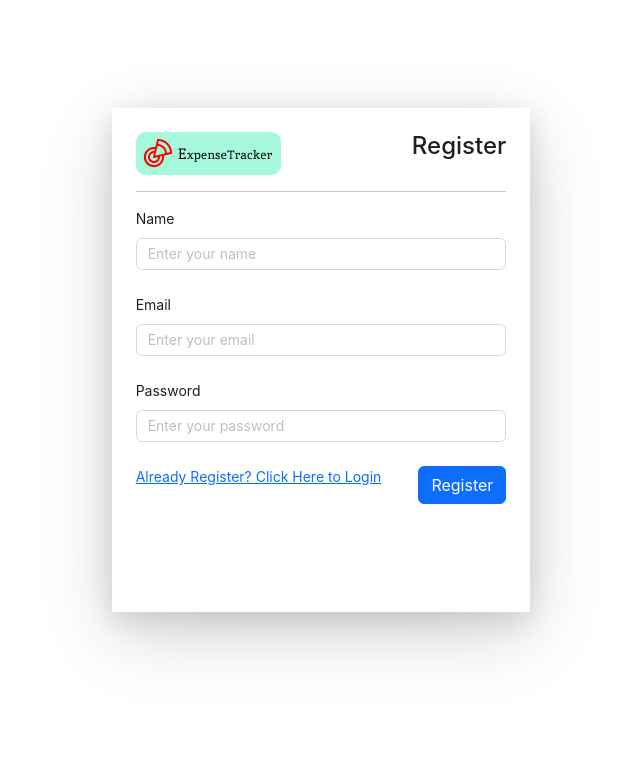
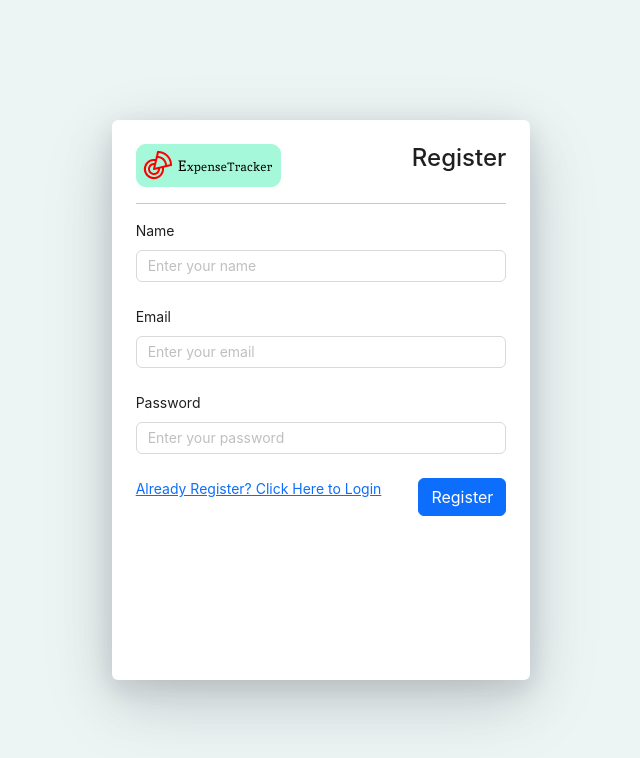
Before and after one commit to IamSanjayGawai/ExpenseTracker_MERN, a React (Vite) app in the folder client/: page /expense-tracker/user/register in a window 1280 px wide. Shown: the top 758 px of the page, without its empty margins (319-959 px from the left). Built offline with nearby package versions, Linux system fonts and the light colour scheme.

Commit message:
Fixed and change home route as /

```diff
--- a/client/src/App.jsx
+++ b/client/src/App.jsx
@@ -12,7 +12,7 @@ function App() {
   return (
     <>
     <Routes>
-      <Route path='/expense-tracker' element={ <ProtectedRoutes> <Homepage /> </ProtectedRoutes> } />
+      <Route path='/' element={ <ProtectedRoutes> <Homepage /> </ProtectedRoutes> } />
       <Route path='/expense-tracker/user/register' element={<Register />} />
       <Route path='/expense-tracker/user/login' element={<Login />} />
     </Routes>
--- a/client/src/components/layout/Header.jsx
+++ b/client/src/components/layout/Header.jsx
@@ -54,7 +54,7 @@ const Header = () => {
     <>
       <nav className="navbar navbar-expand-lg navbar-light bg-light bx-sd2">
         <div className="container-fluid">
-          <Link className="navbar-brand text-white" to="/expense-tracker"><img src={Logo}/></Link>
+          <Link className="navbar-brand text-white" to="/"><img src={Logo}/></Link>
           <button className="navbar-toggler" type="button" data-bs-toggle="collapse" data-bs-target="#navbarScroll" aria-controls="navbarScroll" aria-expanded="false" aria-label="Toggle navigation">
             <span className="navbar-toggler-icon"></span>
           </button>
--- a/client/src/index.css
+++ b/client/src/index.css
@@ -14,7 +14,8 @@
   display: flex;
   align-items: center;
   justify-content: center;
-  height: 90vh;
+  height: 100vh;
+  background-color: #ecf4f4;
 }
 
 .bx-sd{
--- a/client/src/pages/Login.jsx
+++ b/client/src/pages/Login.jsx
@@ -18,7 +18,7 @@ const Login = () => {
       message.success('Login Successful');
 
       localStorage.setItem('user', JSON.stringify({ ...data.user, password: '' }));
-      navigate('/expense-tracker');
+      navigate('/');
     } catch (error) {
       // Message.error(error.response.data.message)
       setLoading(false);
@@ -31,7 +31,7 @@ const Login = () => {
 useEffect(() =>{
 
   if(localStorage.getItem('user')){
-      navigate('/expense-tracker')
+      navigate('/')
   }
 }, [navigate])
 
@@ -39,8 +39,8 @@ useEffect(() =>{
     <>
 
       <div className='register-page container-fluid d-flex justify-content-center'>
-        <div className='row  d-flex justify-content-center' style={{height:'70%', width:'100%'}}>
-        <Form layout='vertical' onFinish={submitHandler} className='col-12 col-sm-8 col-md-6 col-lg-4 p-4 bx-sd2' >
+        <div className='row  d-flex justify-content-center ' style={{height:'70%', width:'100%'}}>
+        <Form layout='vertical' onFinish={submitHandler} className='col-12 col-sm-8 col-md-6 col-lg-4 p-4 bx-sd2 bg-white rounded' >
 
           <div className='d-flex justify-content-between'>
           <img src={Logo}/>
--- a/client/src/pages/Register.jsx
+++ b/client/src/pages/Register.jsx
@@ -36,15 +36,15 @@ useEffect(() =>{
 
     if(localStorage.getItem('user')){
 
-        navigate('/expense-tracker')
+        navigate('/')
     }
 }, [navigate])
 
   return (
     <>
-<div className='register-page container-fluid d-flex justify-content-center'>
-        <div className='row  d-flex justify-content-center' style={{height:'70%', width:'100%'}}>
-       <Form layout='vertical' onFinish={submitHandler} className='col-12 col-sm-8 col-md-6 col-lg-4 p-4 bx-sd2' >
+<div className='register-page container-fluid d-flex justify-content-center '>
+        <div className='row  d-flex justify-content-center ' style={{height:'70%', width:'100%'}}>
+       <Form layout='vertical' onFinish={submitHandler} className='col-12 col-sm-8 col-md-6 col-lg-4 p-4 bx-sd2 bg-white rounded' >
        <div className='d-flex justify-content-between'>
           <img src={Logo}/>
         <h4 className='text-center'>Register</h4>
```
